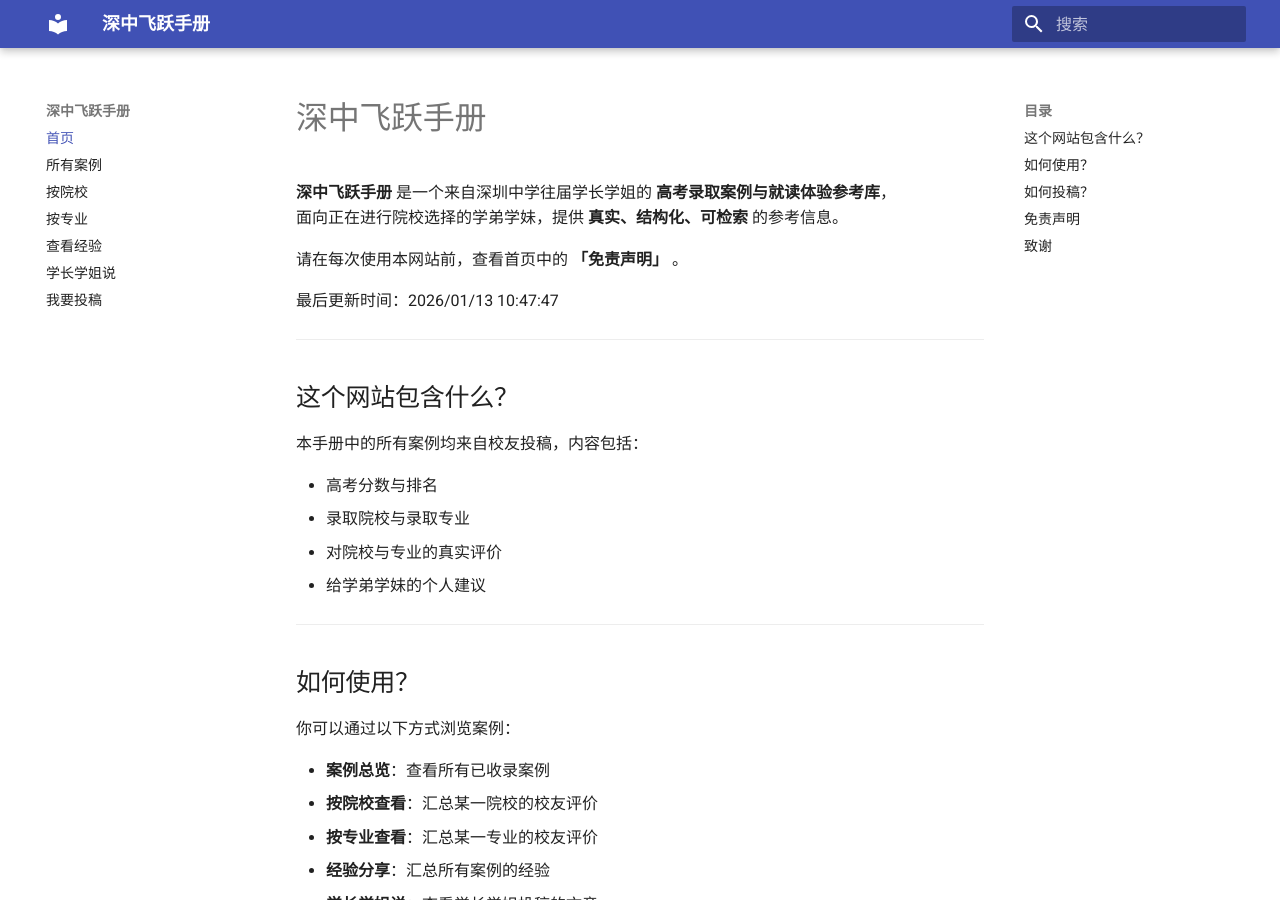
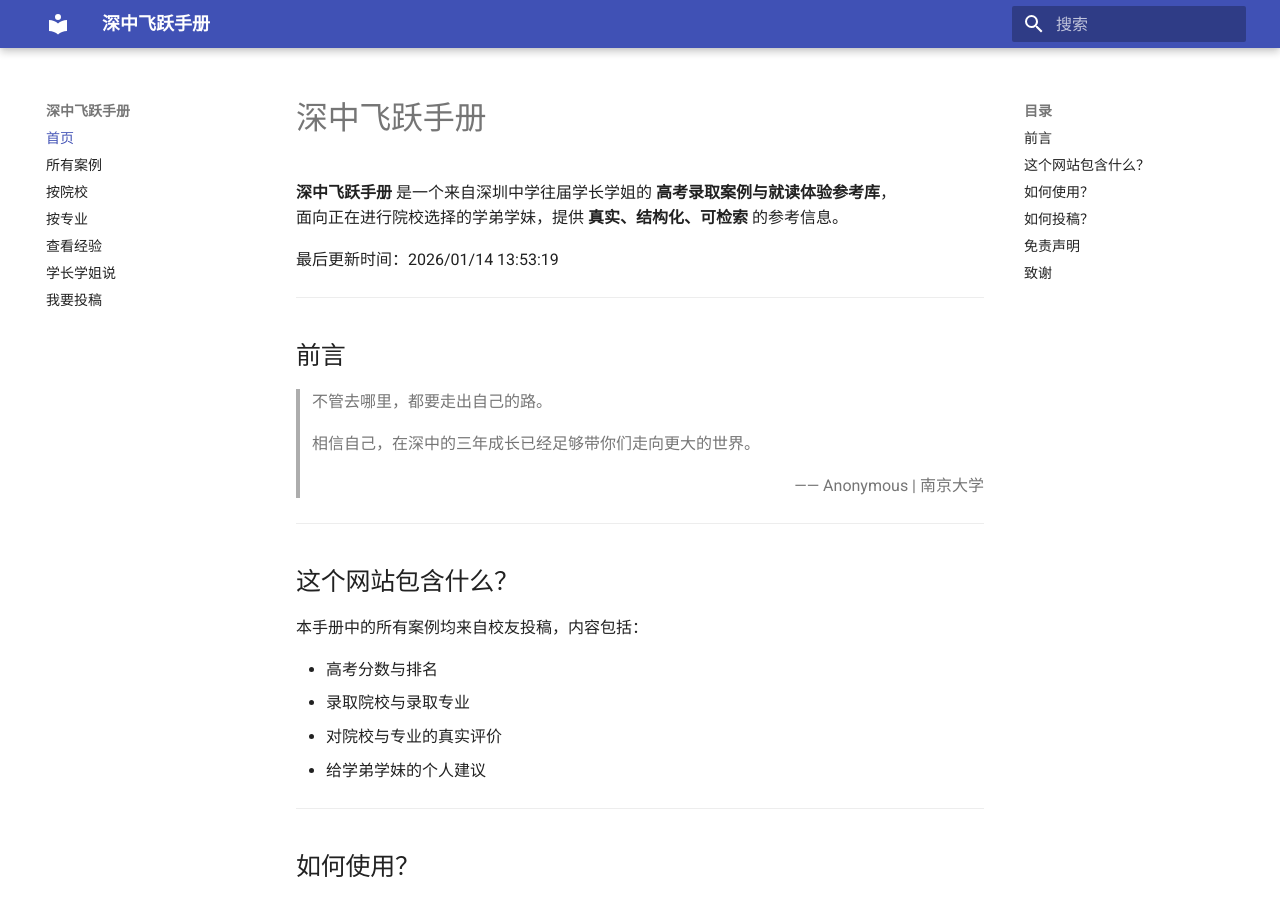
Before and after one commit to Eway-Liu/SZ-FeiYue, an MkDocs documentation site: the page built from docs/index.md, in a window 1280 px wide and 900 px high. Built offline with MkDocs 1.6.1 and Material for MkDocs 9.7.7, drawn with Linux system fonts in a browser that asks for light colours; some of the changed text lies outside the part shown.

Commit message:
update some content

```diff
--- a/docs/index.md
+++ b/docs/index.md
@@ -3,11 +3,19 @@
 **深中飞跃手册** 是一个来自深圳中学往届学长学姐的 **高考录取案例与就读体验参考库**，
 面向正在进行院校选择的学弟学妹，提供 **真实、结构化、可检索** 的参考信息。
 
-请在每次使用本网站前，查看首页中的 **「免责声明」** 。
+<!-- LAST_UPDATED_START -->
+最后更新时间：2026/01/14  13:53:19
+<!-- LAST_UPDATED_END -->
 
-<!-- LAST_UPDATED_START -->
-最后更新时间：2026/01/13  10:47:47
-<!-- LAST_UPDATED_END -->
+---
+
+## 前言
+
+> 不管去哪里，都要走出自己的路。
+>
+> 相信自己，在深中的三年成长已经足够带你们走向更大的世界。
+>
+> <div style="text-align: right;">—— Anonymous | 南京大学</div>
 
 
 ---
@@ -66,8 +74,6 @@
 
 感谢大家用心填写问卷，您的参与将帮助更多人了解您所在的学校。
 
-感谢大家为本站提出宝贵的建议，您的意见将帮助我们不断改进。
-
 ---
 
 > 如果你希望本手册变得更好，
```
Also changed, not shown: docs/cases/by-major.md (+4 -0 lines), docs/cases/by-university.md (+2 -1 lines), docs/cases/case-6ab04b9294.md (added, +32 -0 lines), docs/cases/index.md (+2 -1 lines), docs/cases_raw/submission-2026-1-13-18-41-24-0006-6f3d3dea9b.md (added, +17 -0 lines), docs/experience.md (+1 -0 lines), docs/submit.md (+1 -1 lines).
